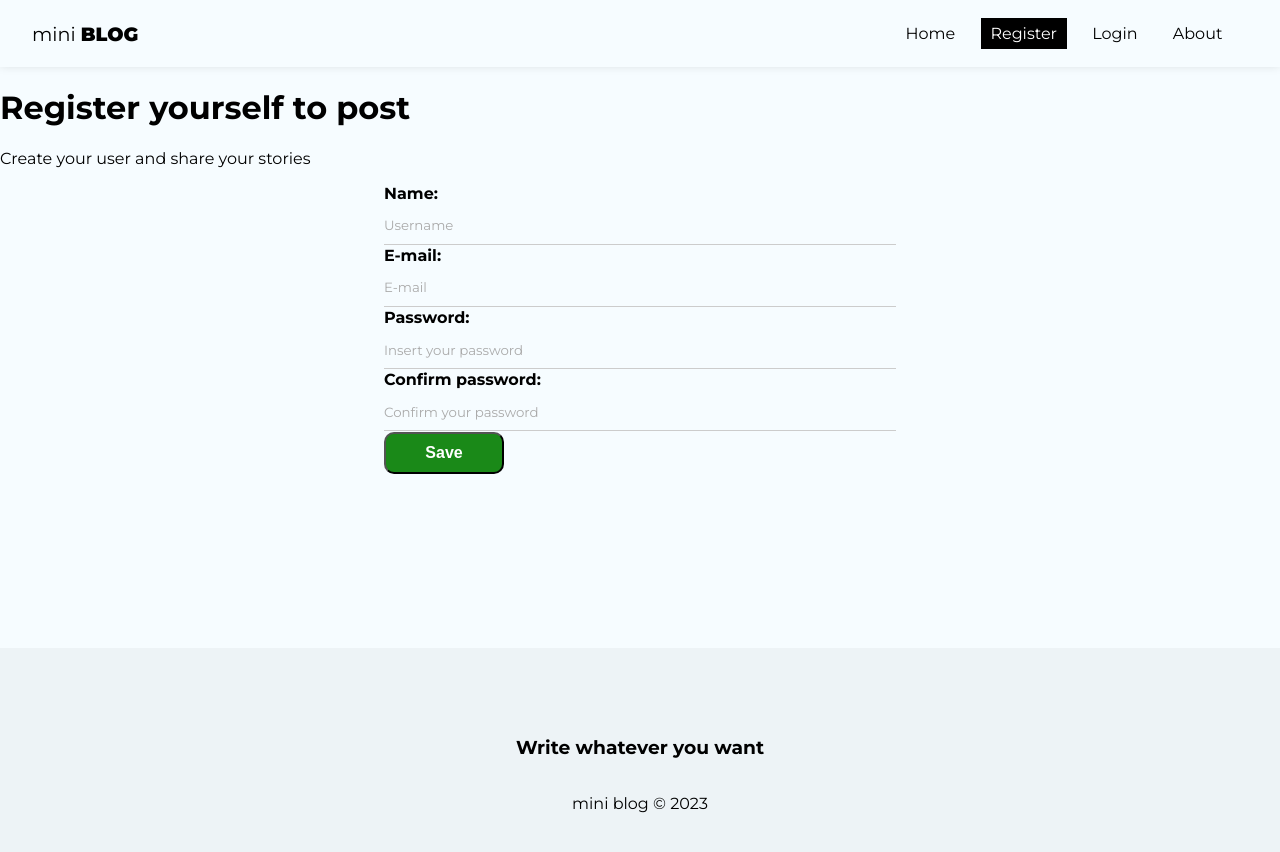
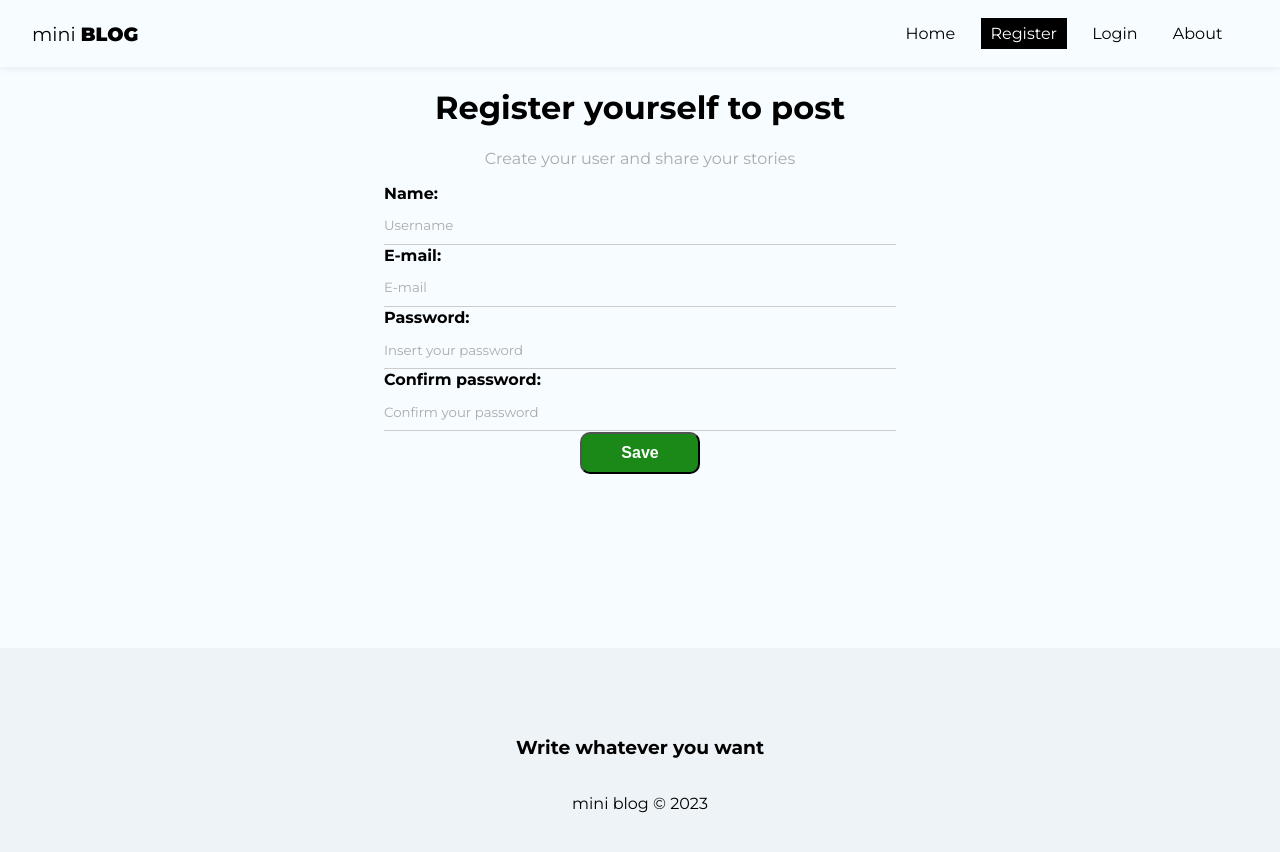
Before and after one commit to throcha3/reactjs-miniblog, a React (Create React App) app: page /register in a window 1280 px wide. Shown: the top 852 px of the page. Built offline with nearby package versions, Linux system fonts and the light colour scheme.

Commit message:
feat: create useState in register page with basic handleSubmit | create error p

```diff
--- a/src/pages/Register/Register.js
+++ b/src/pages/Register/Register.js
@@ -2,11 +2,36 @@
 import { useState, useEffect } from "react";
 
 const Register = () => {
+  const [displayName, setDisplayName] = useState("");
+  const [email, setEmail] = useState("");
+  const [password, setPassword] = useState("");
+  const [confirmPassword, setConfirmPassword] = useState("");
+  const [error, setError] = useState("");
+
+  const handleSubmit = (e) => {
+    e.preventDefault();
+
+    setError("");
+
+    const user = {
+      displayName,
+      email,
+      password,
+    };
+
+    if (password != confirmPassword) {
+      setError("Passwords needs to be equal");
+      return;
+    }
+
+    console.log(user);
+  };
+
   return (
-    <div>
+    <div className={styles.register}>
       <h1>Register yourself to post</h1>
       <p>Create your user and share your stories</p>
-      <form>
+      <form onSubmit={handleSubmit}>
         <label>
           <span>Name:</span>
           <input
@@ -14,6 +39,8 @@
             name="displayName"
             required
             placeholder="Username"
+            value={displayName}
+            onChange={(e) => setDisplayName(e.target.value)}
           ></input>
         </label>
         <label>
@@ -23,6 +50,8 @@
             name="email"
             required
             placeholder="E-mail"
+            value={email}
+            onChange={(e) => setEmail(e.target.value)}
           ></input>
         </label>
         <label>
@@ -32,6 +61,8 @@
             name="password"
             required
             placeholder="Insert your password"
+            value={password}
+            onChange={(e) => setPassword(e.target.value)}
           ></input>
         </label>
         <label>
@@ -41,9 +72,12 @@
             name="confirmPassword"
             required
             placeholder="Confirm your password"
+            value={confirmPassword}
+            onChange={(e) => setConfirmPassword(e.target.value)}
           ></input>
         </label>
         <button className="btn">Save</button>
+        {error && <p className="error">{error}</p>}
       </form>
     </div>
   );
```
